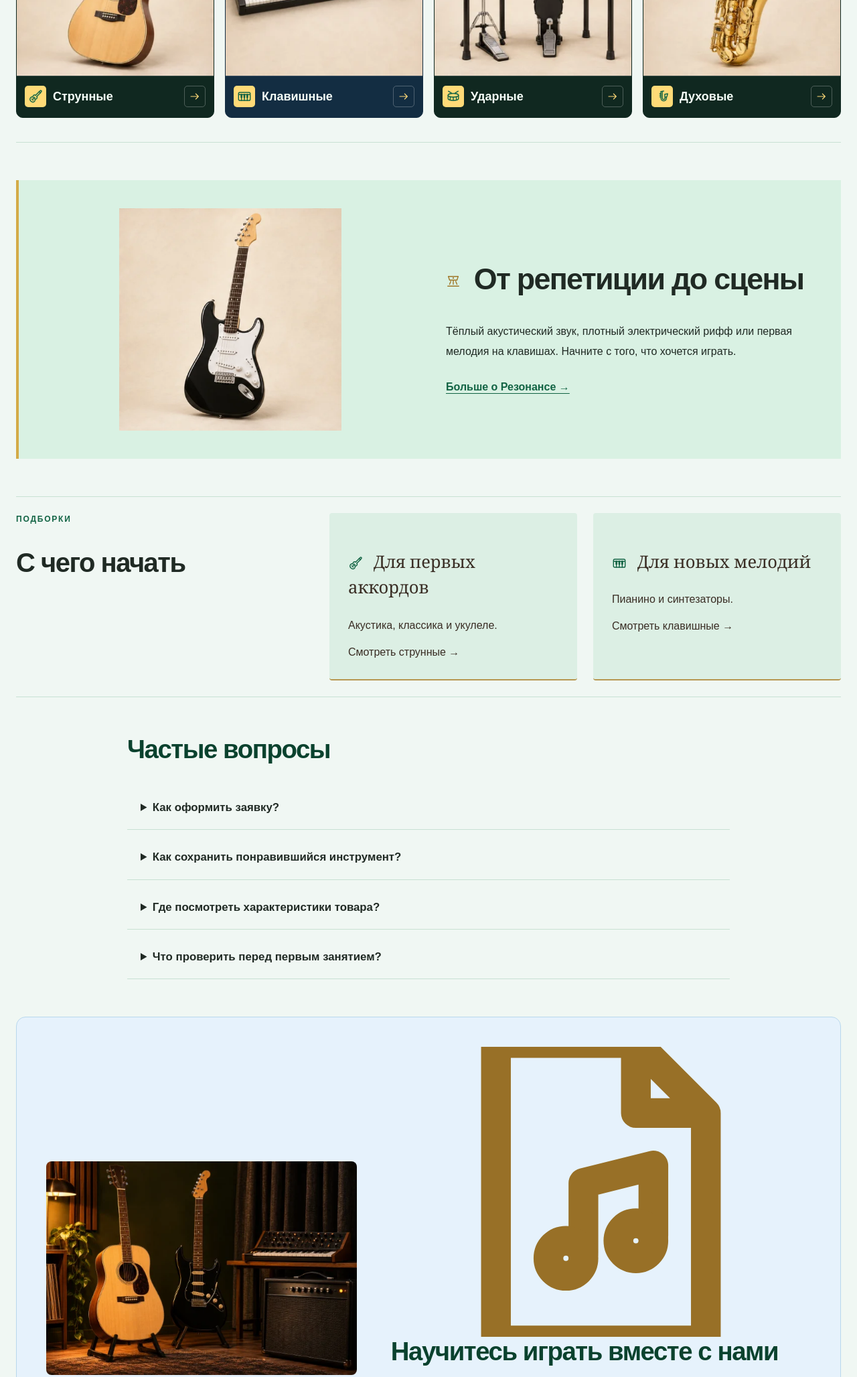
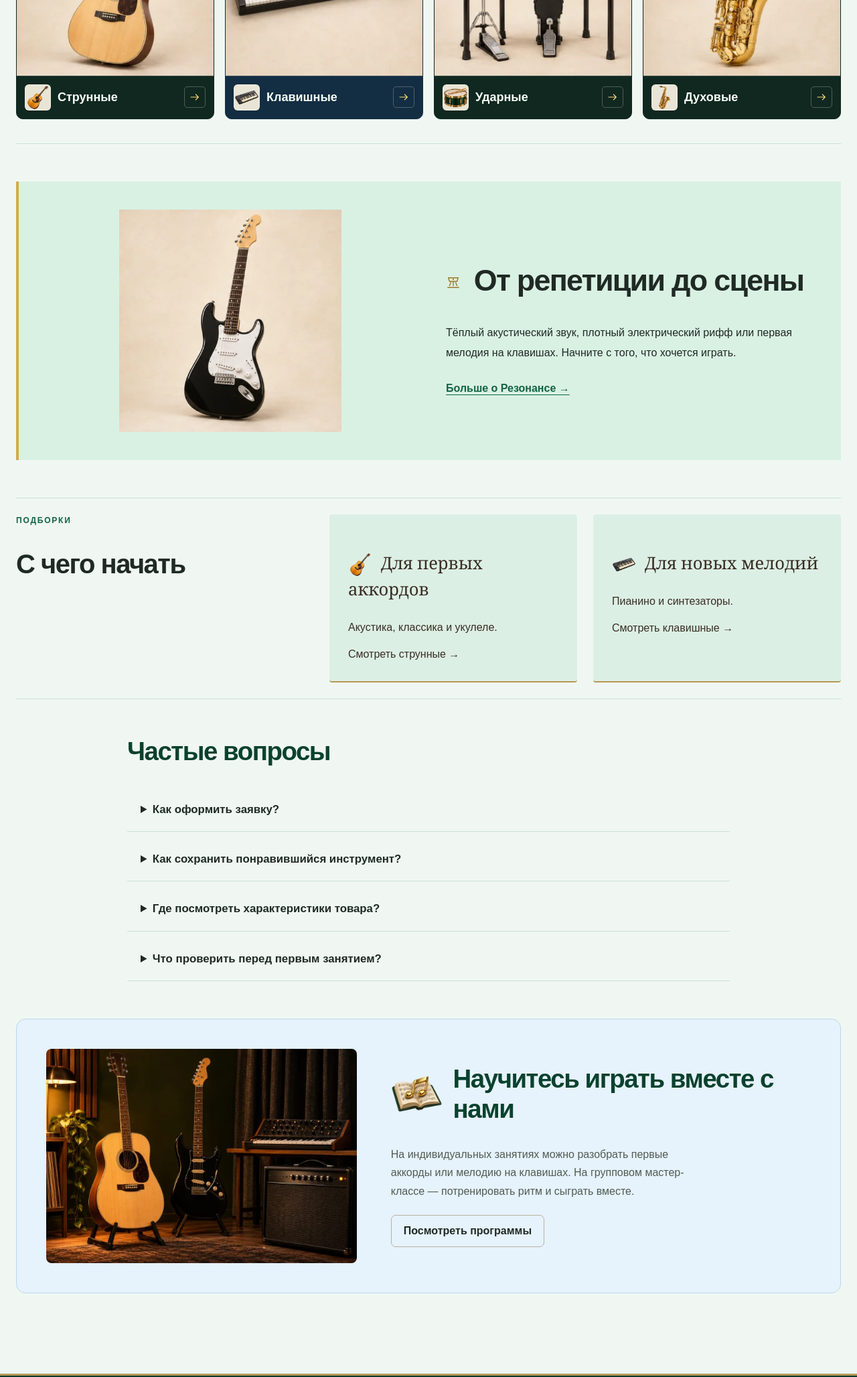
Before and after one commit to Danila-Mishchenko/kr3-responsive-shop, a plain HTML site: page index.html in a window 1280 px wide. Shown: the part 1080-3136 px from the top of the page at 67% size. Drawn offline with Linux system fonts and the light colour scheme.

Commit message:
Add rendered instrument miniatures and fix lessons artwork sizing

```diff
--- a/css/music.css
+++ b/css/music.css
@@ -1256,14 +1256,31 @@ h2 {
   border-radius: 14px;
   background: #e3f0ec;
 }
-.shop-feature img,
-.lesson-hero img {
+.shop-feature > img,
+.lesson-hero > img {
   display: block;
   width: 100%;
   height: auto;
   aspect-ratio: 1.45;
   object-fit: cover;
   border-radius: 8px;
+}
+.shop-feature__title {
+  display: flex;
+  align-items: center;
+  gap: clamp(8px, 2vw, 16px);
+}
+.shop-feature__miniature {
+  flex: none;
+  width: clamp(48px, 6vw, 78px);
+  height: auto;
+}
+.start-grid__miniature {
+  display: inline-block;
+  width: 36px;
+  height: 36px;
+  margin-right: 6px;
+  vertical-align: middle;
 }
 .shop-feature p {
   max-width: 52ch;
@@ -1815,9 +1832,9 @@ h3 > .decor-icon {
   background: var(--blue-surface);
   border: 1px solid #c7dff0;
 }
-.lesson-symbol .decor-icon {
-  width: 30px;
-  height: 30px;
+.lesson-symbol__miniature {
+  width: 44px;
+  height: 44px;
 }
 .site-footer,
 .visit-banner {
@@ -1874,11 +1891,11 @@ h3 > .decor-icon {
 }
 .category-icon {
   display: block;
-  width: 32px;
-  height: 32px;
-  padding: 5px;
-  border-radius: 5px;
-  background: var(--category-gold);
+  width: 39px;
+  height: 39px;
+  border: 1px solid #ffffff38;
+  border-radius: 6px;
+  background: #e9e5d6;
 }
 .category-tile__label {
   font-size: clamp(0.875rem, 1.5vw, 1.125rem);
@@ -1915,9 +1932,8 @@ h3 > .decor-icon {
     padding: 7px;
   }
   .category-icon {
-    width: 23px;
-    height: 23px;
-    padding: 3px;
+    width: 28px;
+    height: 28px;
   }
   .category-tile__arrow {
     display: none;
--- a/index.html
+++ b/index.html
@@ -8,7 +8,7 @@
     <link rel="icon" href="images/harp-logo.svg" type="image/svg+xml" />
     <link rel="stylesheet" href="css/style.css" />
     <link rel="stylesheet" href="css/responsive.css" />
-    <link rel="stylesheet" href="css/music.css?v=16" />
+    <link rel="stylesheet" href="css/music.css?v=17" />
     <script defer src="js/services.js?v=4"></script>
     <script defer src="js/appearance.js?v=3"></script>
   </head>
@@ -166,7 +166,7 @@
               <span class="category-tile__caption">
                 <img
                   class="category-icon"
-                  src="images/icons/guitar.svg?v=17"
+                  src="images/miniatures/guitar.webp"
                   width="24"
                   height="24"
                   alt=""
@@ -192,7 +192,7 @@
               <span class="category-tile__caption">
                 <img
                   class="category-icon"
-                  src="images/icons/keys.svg?v=17"
+                  src="images/miniatures/keyboard.webp"
                   width="24"
                   height="24"
                   alt=""
@@ -218,7 +218,7 @@
               <span class="category-tile__caption">
                 <img
                   class="category-icon"
-                  src="images/icons/drums.svg?v=17"
+                  src="images/miniatures/snare.webp"
                   width="24"
                   height="24"
                   alt=""
@@ -244,7 +244,7 @@
               <span class="category-tile__caption">
                 <img
                   class="category-icon"
-                  src="images/icons/winds.svg?v=17"
+                  src="images/miniatures/saxophone.webp"
                   width="24"
                   height="24"
                   alt=""
@@ -294,8 +294,8 @@
         <a href="catalog.html?category=strings">
           <h3>
             <img
-              class="decor-icon"
-              src="images/icons/guitar.svg?v=17"
+              class="start-grid__miniature"
+              src="images/miniatures/guitar.webp"
               width="24"
               height="24"
               alt=""
@@ -309,8 +309,8 @@
         <a href="catalog.html?category=keys">
           <h3>
             <img
-              class="decor-icon"
-              src="images/icons/keys.svg?v=17"
+              class="start-grid__miniature"
+              src="images/miniatures/keyboard.webp"
               width="24"
               height="24"
               alt=""
@@ -363,16 +363,16 @@
           alt="Гитары и клавишные в студии"
         />
         <div>
-          <h2 class="section__title">
+          <h2 class="section__title shop-feature__title">
             <img
-              class="decor-icon"
-              src="images/icons/music-sheet.svg?v=16"
-              width="24"
-              height="24"
+              class="shop-feature__miniature"
+              src="images/miniatures/sheet-music.webp"
+              width="72"
+              height="72"
               alt=""
               aria-hidden="true"
             />
-            Научитесь играть вместе с нами
+            <span>Научитесь играть вместе с нами</span>
           </h2>
           <p>
             На индивидуальных занятиях можно разобрать первые аккорды или мелодию на клавишах. На
```
Also changed, not shown: about.html (+1 -1 lines), catalog.html (+1 -1 lines), compare.html (+1 -1 lines), contacts.html (+1 -1 lines), favorites.html (+1 -1 lines), lessons.html (+7 -7 lines), order.html (+1 -1 lines), product.html (+1 -1 lines), images/miniatures/guitar.webp (added), images/miniatures/keyboard.webp (added), images/miniatures/saxophone.webp (added), images/miniatures/sheet-music.webp (added), images/miniatures/snare.webp (added).
